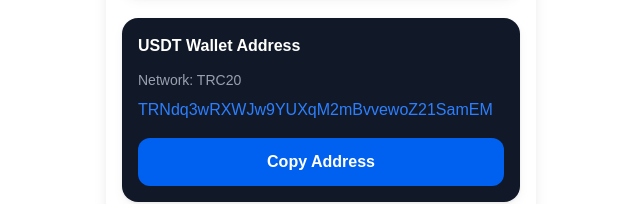
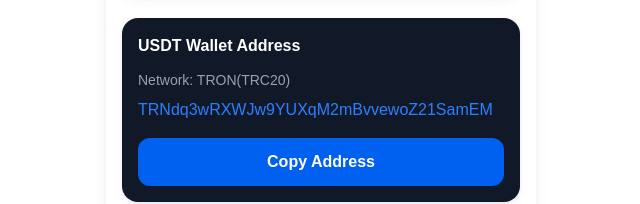
Before and after one commit to chinexus29-spec/aiworkers, a Next.js app: page /deposit/usdt in a window 1280 px wide. Shown: the part 349-553 px from the top of the page, without its empty margins (319-959 px from the left). Built offline with nearby package versions, Linux system fonts and the light colour scheme; sample sign-in values are in the browser's storage.

Commit message:
add user plans api

```diff
--- a/src/app/deposit/usdt/page.tsx
+++ b/src/app/deposit/usdt/page.tsx
@@ -136,7 +136,7 @@
         </h2>
 
         <p className="text-sm text-gray-400 mb-2">
-          Network: TRC20
+          Network: TRON(TRC20)
         </p>
 
         <p className="text-blue-500 break-all">
```
